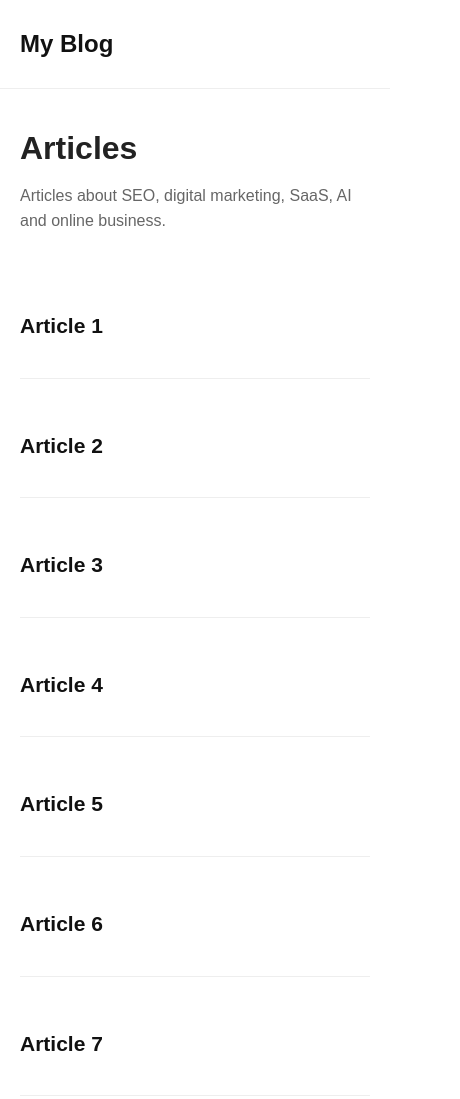
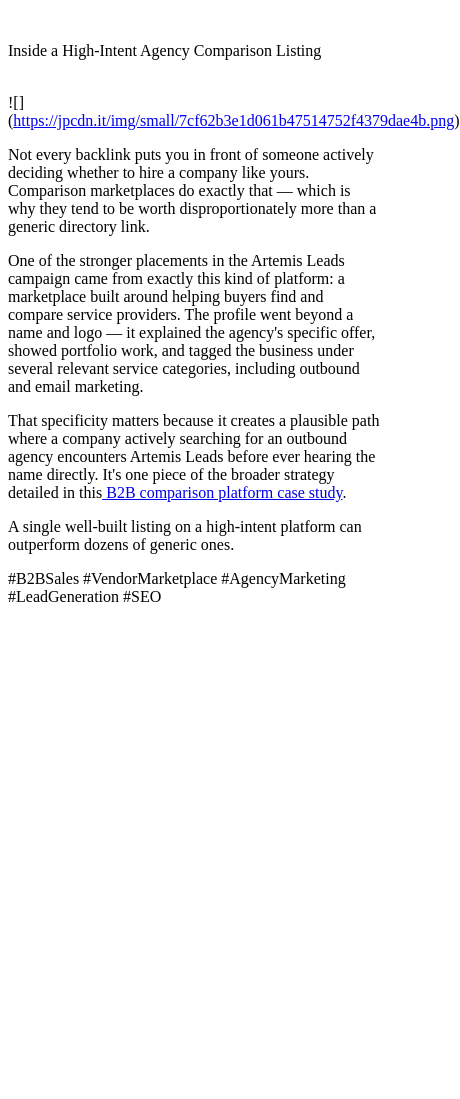
Before and after one commit to janemayfield2000/janemayfieldarticles, a website: page index.html in a window 390 px wide. Shown: the top 1099 px of the page, 460 px wide, since content can reach past the window. After the commit the page ends 844 px from the top, so only its background shows below. Drawn offline with Linux system fonts and the light colour scheme.

Commit message:
Update index.html

```diff
--- a/index.html
+++ b/index.html
@@ -1,193 +1,10 @@
-<!DOCTYPE html>
-<html lang="en">
-<head>
-    <meta charset="UTF-8">
-    <meta name="viewport" content="width=device-width, initial-scale=1.0">
-
-    <title>My Blog</title>
-    <meta name="description" content="Articles about SEO, digital marketing, SaaS, AI and online business.">
-
-    <style>
-        * {
-            box-sizing: border-box;
-            margin: 0;
-            padding: 0;
-        }
-
-        body {
-            font-family: Arial, Helvetica, sans-serif;
-            background: #ffffff;
-            color: #222222;
-            line-height: 1.6;
-        }
-
-        header {
-            border-bottom: 1px solid #eeeeee;
-            padding: 25px 20px;
-        }
-
-        .header-inner {
-            max-width: 1000px;
-            margin: 0 auto;
-        }
-
-        .logo {
-            font-size: 24px;
-            font-weight: 700;
-            color: #111111;
-            text-decoration: none;
-        }
-
-        main {
-            max-width: 1000px;
-            margin: 0 auto;
-            padding: 60px 20px;
-        }
-
-        h1 {
-            font-size: 42px;
-            line-height: 1.2;
-            margin-bottom: 15px;
-        }
-
-        .intro {
-            color: #666666;
-            font-size: 18px;
-            margin-bottom: 50px;
-            max-width: 700px;
-        }
-
-        .articles {
-            display: flex;
-            flex-direction: column;
-            gap: 25px;
-        }
-
-        .article {
-            padding: 25px 0;
-            border-bottom: 1px solid #eeeeee;
-        }
-
-        .article-date {
-            font-size: 14px;
-            color: #888888;
-            margin-bottom: 8px;
-        }
-
-        .article h2 {
-            font-size: 25px;
-            margin-bottom: 10px;
-        }
-
-        .article h2 a {
-            color: #111111;
-            text-decoration: none;
-        }
-
-        .article h2 a:hover {
-            text-decoration: underline;
-        }
-
-        .article-description {
-            color: #666666;
-            font-size: 16px;
-            max-width: 750px;
-        }
-
-        footer {
-            max-width: 1000px;
-            margin: 40px auto 0;
-            padding: 30px 20px;
-            border-top: 1px solid #eeeeee;
-            color: #888888;
-            font-size: 14px;
-        }
-
-        @media (max-width: 600px) {
-            h1 {
-                font-size: 32px;
-            }
-
-            .intro {
-                font-size: 16px;
-            }
-
-            .article h2 {
-                font-size: 21px;
-            }
-
-            main {
-                padding-top: 40px;
-            }
-        }
-    </style>
-</head>
-
-<body>
-
-<header>
-    <div class="header-inner">
-        <a href="/" class="logo">My Blog</a>
-    </div>
-</header>
-
-<main>
-
-    <h1>Articles</h1>
-
-    <p class="intro">
-        Articles about SEO, digital marketing, SaaS, AI and online business.
-    </p>
-
-    <section class="articles">
-
-        <article class="article">
-            <h2><a href="/articles/article-1.html">Article 1</a></h2>
-        </article>
-
-        <article class="article">
-            <h2><a href="/articles/article-2.html">Article 2</a></h2>
-        </article>
-
-        <article class="article">
-            <h2><a href="/articles/article-3.html">Article 3</a></h2>
-        </article>
-
-        <article class="article">
-            <h2><a href="/articles/article-4.html">Article 4</a></h2>
-        </article>
-
-        <article class="article">
-            <h2><a href="/articles/article-5.html">Article 5</a></h2>
-        </article>
-
-        <article class="article">
-            <h2><a href="/articles/article-6.html">Article 6</a></h2>
-        </article>
-
-        <article class="article">
-            <h2><a href="/articles/article-7.html">Article 7</a></h2>
-        </article>
-
-        <article class="article">
-            <h2><a href="/articles/article-8.html">Article 8</a></h2>
-        </article>
-
-        <article class="article">
-            <h2><a href="/articles/article-9.html">Article 9</a></h2>
-        </article>
-
-        <article class="article">
-            <h2><a href="/articles/article-10.html">Article 10</a></h2>
-        </article>
-
-    </section>
-
-</main>
-
-<footer>
-    © 2026 My Blog
-</footer>
-
-</body>
-</html>
+<p>&nbsp;</p>
+<p><span style="font-weight: 400;">Inside a High-Intent Agency Comparison Listing</span></p>
+<p><span style="font-weight: 400;"><br />![](<a href="https://jpcdn.it/img/small/7cf62b3e1d061b47514752f4379dae4b.png">https://jpcdn.it/img/small/7cf62b3e1d061b47514752f4379dae4b.png</a>)<br /></span></p>
+<p><span style="font-weight: 400;">Not every backlink puts you in front of someone actively deciding whether to hire a company like yours. Comparison marketplaces do exactly that &mdash; which is why they tend to be worth disproportionately more than a generic directory link.</span></p>
+<p><span style="font-weight: 400;">One of the stronger placements in the Artemis Leads campaign came from exactly this kind of platform: a marketplace built around helping buyers find and compare service providers. The profile went beyond a name and logo &mdash; it explained the agency's specific offer, showed portfolio work, and tagged the business under several relevant service categories, including outbound and email marketing.</span></p>
+<p><span style="font-weight: 400;">That specificity matters because it creates a plausible path where a company actively searching for an outbound agency encounters Artemis Leads before ever hearing the name directly. It's one piece of the broader strategy detailed in this</span><a href="https://listingbott.com/blog/artemis-leads-listingbott-case-study/"> <span style="font-weight: 400;">B2B comparison platform case study</span></a><span style="font-weight: 400;">.</span></p>
+<p><span style="font-weight: 400;">A single well-built listing on a high-intent platform can outperform dozens of generic ones.</span></p>
+<p><span style="font-weight: 400;">#B2BSales #VendorMarketplace #AgencyMarketing #LeadGeneration #SEO</span></p>
+<p class="demoTitle">&nbsp;&nbsp;</p>
+<h1><strong><br /><br /></strong></h1>
```
